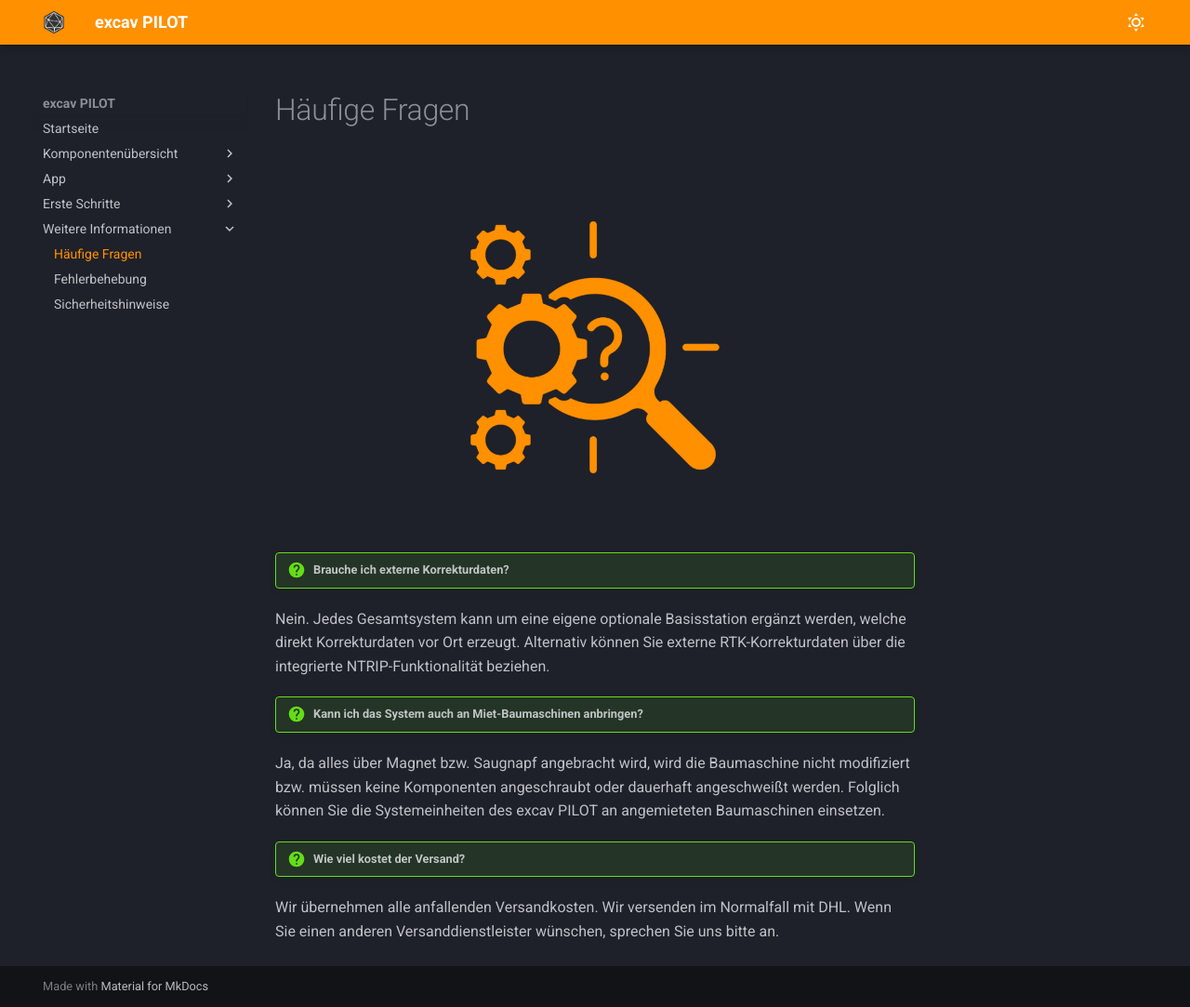
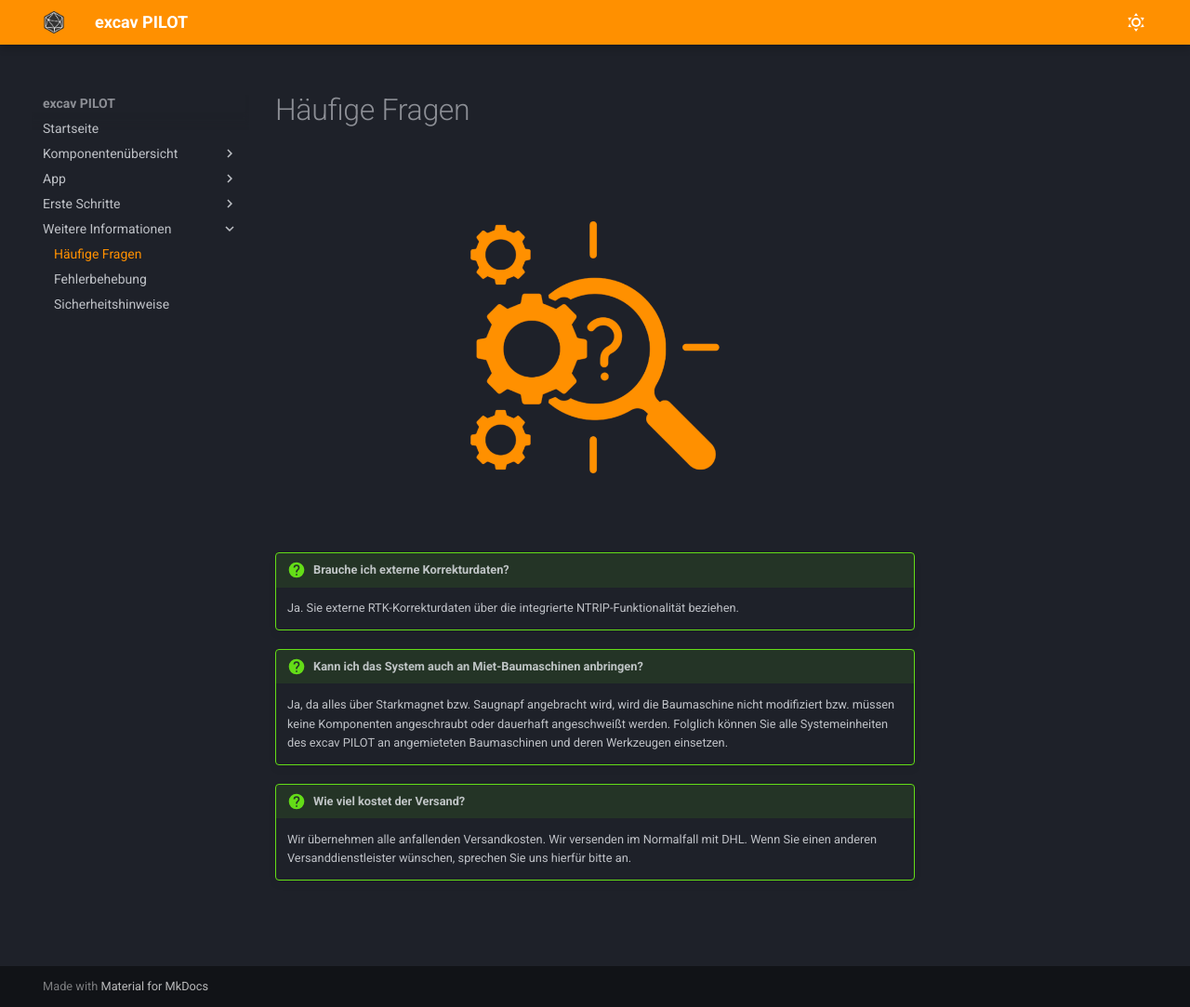
Before and after one commit to tobias-sizmann/mkdocs-excavpilot, an MkDocs documentation site: the page built from docs/Häufige Fragen/Häufige Fragen.md, in a window 1280 px wide and 1083 px high. Shown: the whole window at 93% size. Built offline with MkDocs 1.6.1 and Material for MkDocs 9.7.7, drawn with Linux system fonts in a browser that asks for light colours.

Commit message:
Überarbeitung Seite | Häufige Fragen

```diff
--- a/docs/Häufige Fragen/Häufige Fragen.md
+++ b/docs/Häufige Fragen/Häufige Fragen.md
@@ -10,14 +10,14 @@
   <img width="100%" src="/images_docs/Anleitung & FAQ Bild Fehlerbehebung Fragen & Antworten-Photoroom.png"/>
 </p>
 
+
 !!! question "Brauche ich externe Korrekturdaten?"
+    Ja. Sie externe RTK-Korrekturdaten über die integrierte NTRIP-Funktionalität beziehen.
 
-Nein. Jedes Gesamtsystem kann um eine eigene optionale Basisstation ergänzt werden, welche direkt Korrekturdaten vor Ort erzeugt. Alternativ können Sie externe RTK-Korrekturdaten über die integrierte NTRIP-Funktionalität beziehen.
 
 !!! question "Kann ich das System auch an Miet-Baumaschinen anbringen?"
+    Ja, da alles über Starkmagnet bzw. Saugnapf angebracht wird, wird die Baumaschine nicht modifiziert bzw. müssen keine Komponenten angeschraubt oder dauerhaft angeschweißt werden. Folglich können Sie alle Systemeinheiten des excav PILOT an angemieteten Baumaschinen und deren Werkzeugen einsetzen.
 
-Ja, da alles über Magnet bzw. Saugnapf angebracht wird, wird die Baumaschine nicht modifiziert bzw. müssen keine Komponenten angeschraubt oder dauerhaft angeschweißt werden. Folglich können Sie die Systemeinheiten des excav PILOT an angemieteten Baumaschinen einsetzen.
 
 !!! question "Wie viel kostet der Versand?"
-
-Wir übernehmen alle anfallenden Versandkosten. Wir versenden im Normalfall mit DHL. Wenn Sie einen anderen Versanddienstleister wünschen, sprechen Sie uns bitte an.
+    Wir übernehmen alle anfallenden Versandkosten. Wir versenden im Normalfall mit DHL. Wenn Sie einen anderen Versanddienstleister wünschen, sprechen Sie uns hierfür bitte an.
```
